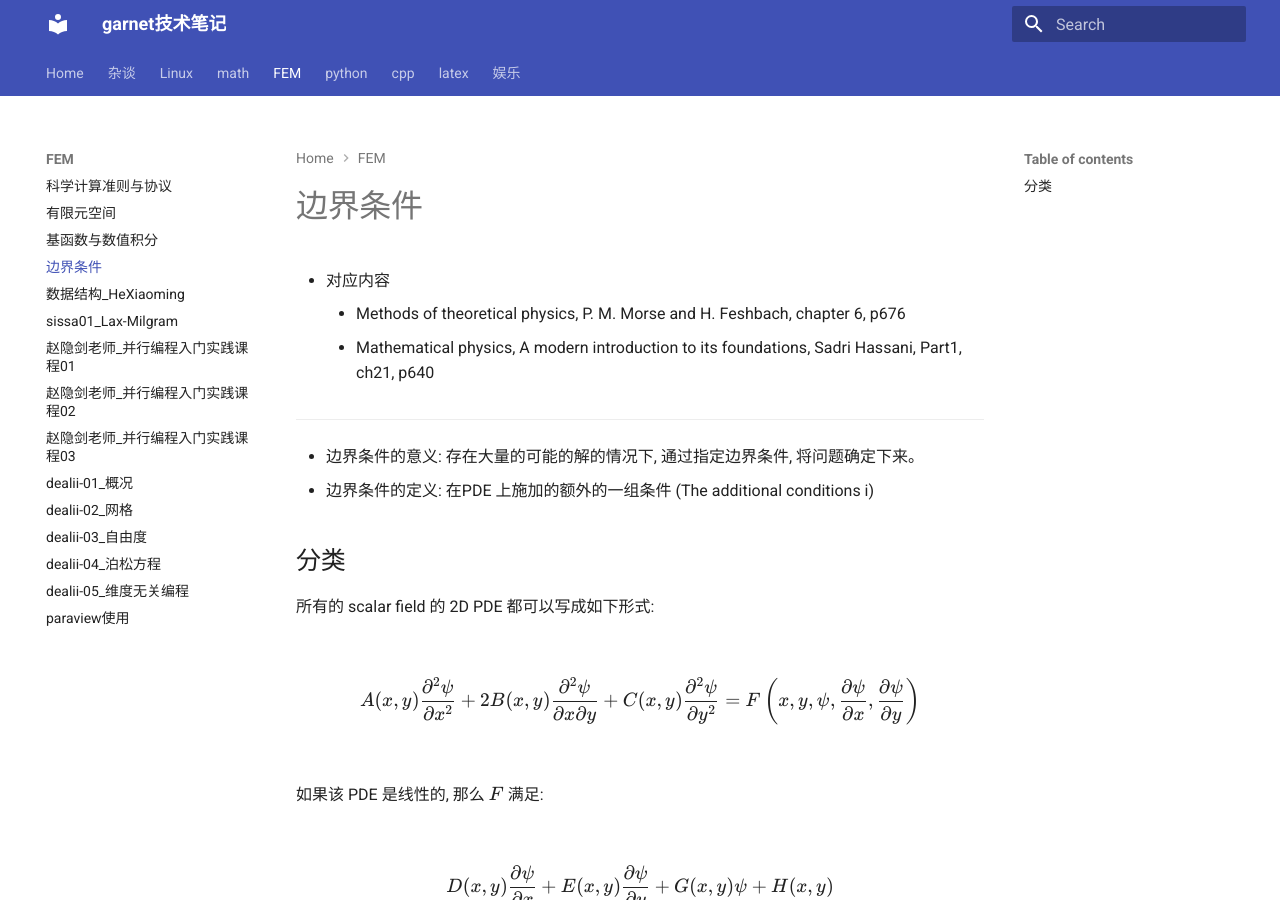
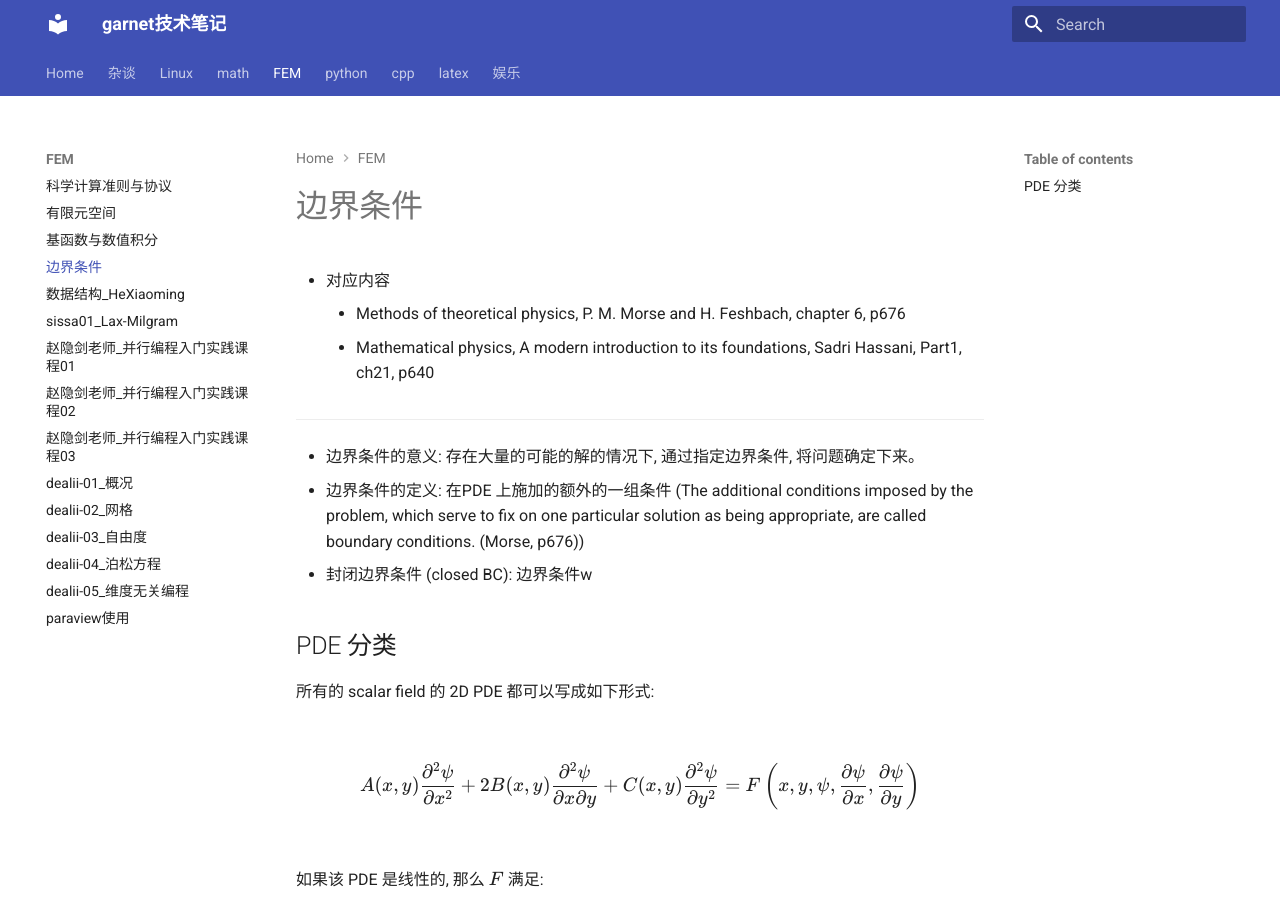
Before and after one commit to ymma98/technotes, an MkDocs documentation site: the page built from docs/FEM/边界条件.md, in a window 1280 px wide and 900 px high. Built offline with MkDocs 1.6.1 and Material for MkDocs 9.7.7, drawn with Linux system fonts in a browser that asks for light colours.

Commit message:
docs/FEM/边界条件.md updated from https://stackedit.cn/

```diff
--- a/docs/FEM/边界条件.md
+++ b/docs/FEM/边界条件.md
@@ -7,9 +7,10 @@
 ___
 
 * 边界条件的意义: 存在大量的可能的解的情况下, 通过指定边界条件, 将问题确定下来。
-* 边界条件的定义: 在PDE 上施加的额外的一组条件 (The additional conditions i)
+* 边界条件的定义: 在PDE 上施加的额外的一组条件 (The additional conditions imposed by the problem, which serve to fix on one particular solution as being appropriate, are called boundary conditions. (Morse, p676))
+* 封闭边界条件 (closed BC): 边界条件w
 
-## 分类
+## PDE 分类
 
 所有的 scalar field 的 2D PDE 都可以写成如下形式:
 
```
Also changed, not shown: other parts of docs/FEM/边界条件.md (+1 -1 lines).
